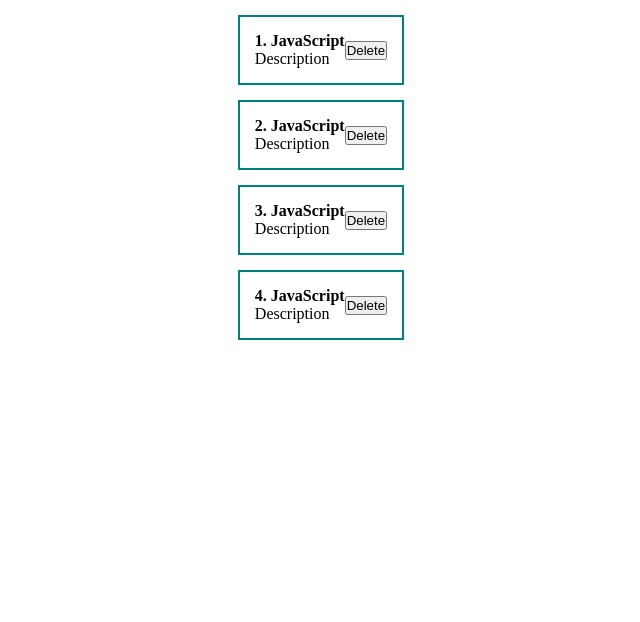
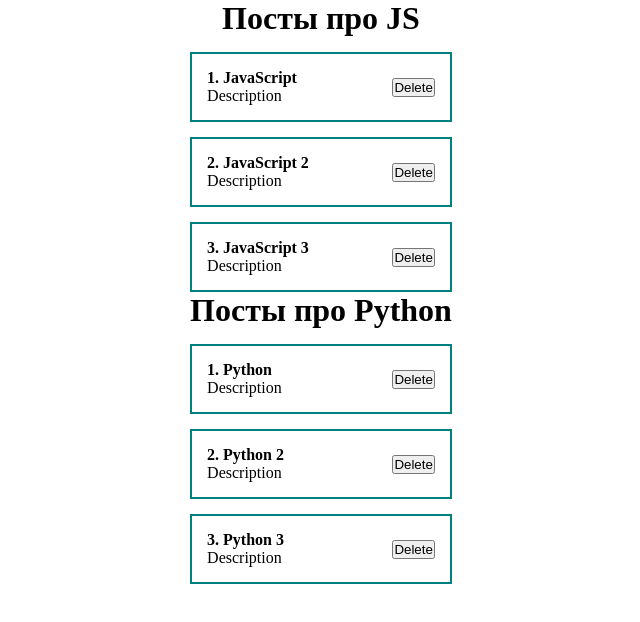
Before and after one commit to ArtSoller/ReactTests, a React (Create React App) app: page / in a window 1280 px wide. Shown: the top 622 px of the page, without its empty margins (319-959 px from the left). Built offline with nearby package versions, Linux system fonts and the light colour scheme.

Commit message:
Lists, change array with objects to array with React-elements

```diff
--- a/src/App.js
+++ b/src/App.js
@@ -1,19 +1,27 @@
-import React from 'react';
+import React, { useState } from 'react';
 import Counter from './components/Counter';
 import ClassCounter from './components/ClassCounter';
 import '../src/styles/App.css';
 import PostItem from './components/PostItem';
+import PostList from './components/PostList';
 
 function App() {
-  const [value, setValue] = React.useState('Text');
+  const [posts, setPosts] = useState([
+    { id: 1, title: 'JavaScript', body: 'Description' },
+    { id: 2, title: 'JavaScript 2', body: 'Description' },
+    { id: 3, title: 'JavaScript 3', body: 'Description' }
+  ]);
+  const [posts2, setPosts2] = useState([
+    { id: 1, title: 'Python', body: 'Description' },
+    { id: 2, title: 'Python 2', body: 'Description' },
+    { id: 3, title: 'Python 3', body: 'Description' }
+  ]);
+  // const [value, setValue] = useState('Text');
 
   return (
     <div className="App">
-      <PostItem post={{id:1, title: 'JavaScript', body: 'Description'}}/>
-      <PostItem post={{id:2, title: 'JavaScript', body: 'Description'}}/>
-      <PostItem post={{id:3, title: 'JavaScript', body: 'Description'}}/>
-      <PostItem post={{id:4, title: 'JavaScript', body: 'Description'}}/>
-
+      <PostList posts={posts} title="Посты про JS"/>
+      <PostList posts={posts2} title="Посты про Python"/>
     </div>
   );
 }
--- /dev/null
+++ b/src/components/PostList.jsx
@@ -0,0 +1,17 @@
+import React from 'react';
+import PostItem from './PostItem';
+
+const PostList = ({posts, title}) => {
+    return (
+        <div>
+            <h1 style={{ textAlign: 'center' }}>
+                {title}
+            </h1>
+            {posts.map((post) =>
+                <div><PostItem post={post} key={post.id} /></div>
+            )}
+        </div>
+    );
+};
+
+export default PostList;
```
